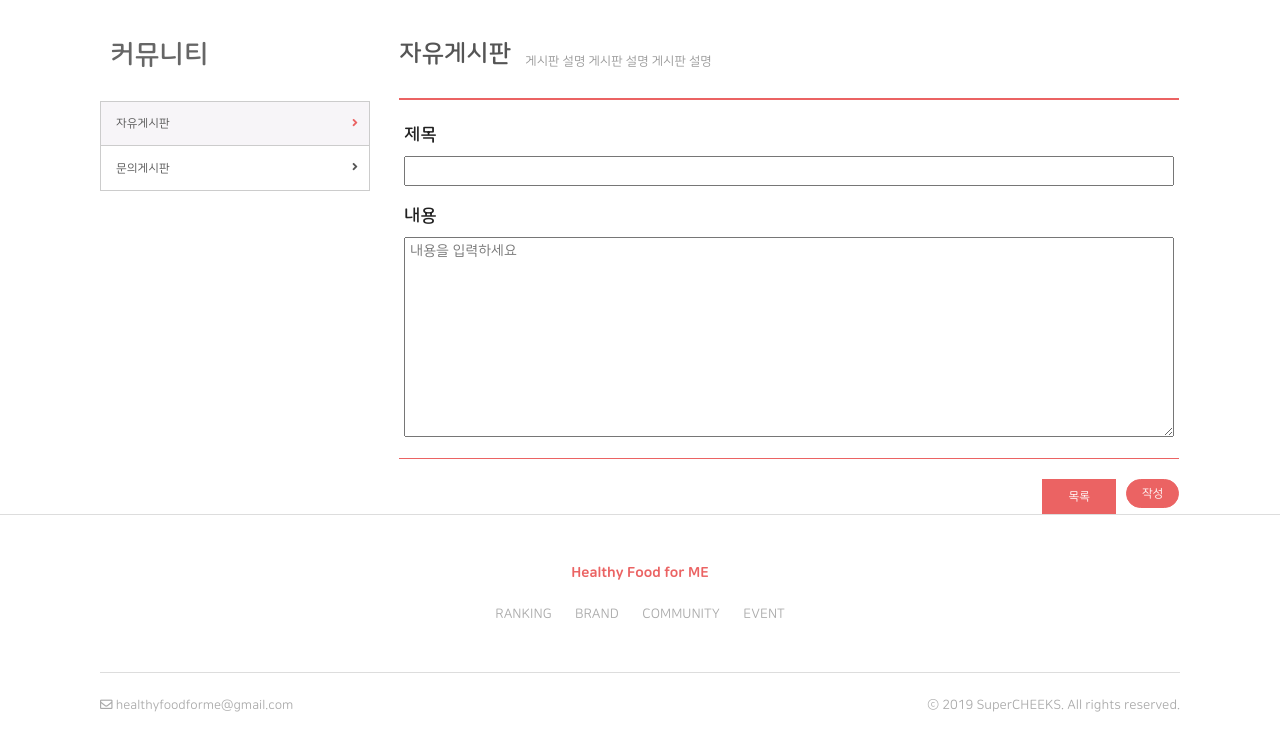
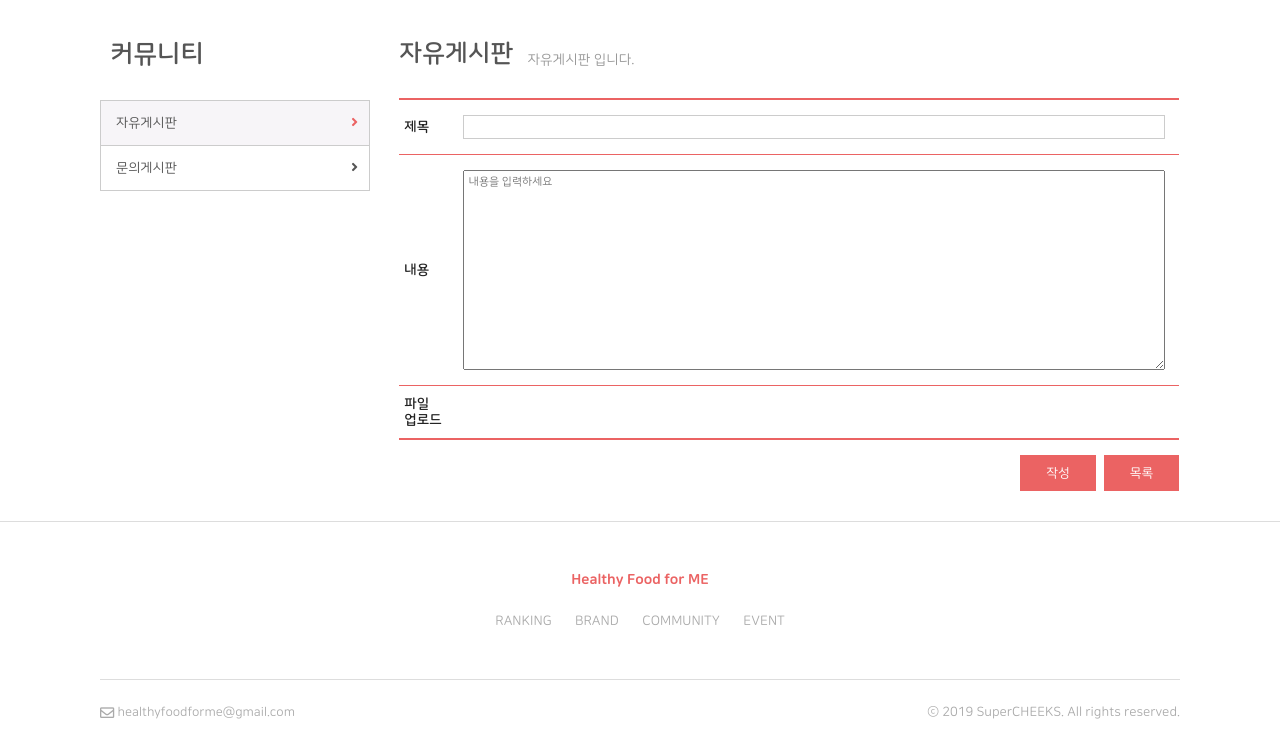
Before and after one commit to supercheeks/W-healthy-food-for-me, a PHP site: page /page/board/write.php?page=1 in a window 1280 px wide. Shown: the part 372-1102 px from the top of the page. Run offline with PHP 8.4, Linux system fonts and the light colour scheme.

Commit message:
board update

```diff
--- a/css/sub.css
+++ b/css/sub.css
@@ -137,8 +137,7 @@
                         #sub.rankingView > .contents .w100 > .summary > div.right > .info > li > ul.list > li > p { margin-top: 8px; font-size: 1em; line-height: 13px; color: #777;}
                         #sub.rankingView > .contents .w100 > .summary > div.right > .info > li > ul.list > li.active > p { color: #333;}
 
-<<<<<<< HEAD
-<<<<<<< HEAD
+
     #sub.rankingView > .contents .w100 > .review { padding-top: 60px; }
         #sub.rankingView > .contents .w100 > .review > .text > h1 { font-size: 2em; font-family: SquareB; vertical-align: middle; padding-left: 10px; }
         #sub.rankingView > .contents .w100 > .review > .text > i { color: #ffdc37; font-size: 1.5em; padding-left: 15px; padding-right: 10px; vertical-align: middle; }
@@ -191,8 +190,6 @@
                     #sub.rankingView > .contents .w100 > .review > .contents > .list > .contents > ul > li > .chosen > div > ul > li > ul > li:nth-child(2) { background: #eb6363; color: white; border: none; }
 
 
-=======
->>>>>>> 30e3fc329158fd001bfc08a7266a1740b23d89e5
 .review { margin-top: 50px; }
 .review h4 { font-size: 1.8em; font-family: "SquareB";}
     .review > div {}
@@ -271,33 +268,33 @@
 
 /* page/board/index.php */
 #sub.community > .contents .w100 > .list { width: 25%; margin-right: -4px; }
-#sub.community > .contents .w100 > .list > h3 { font-family: SquareB; font-size: 2.1em; text-align: left; color: #666; padding-bottom: 30px; padding-left: 10px; }
+#sub.community > .contents .w100 > .list > h5 { font-family: SquareB; font-size: 2em; text-align: left; color: #555; padding-bottom: 30px; padding-left: 10px; }
 #sub.community > .contents .w100 > .list > ul > li { border: 1px solid #ccc; padding: 15px; background: #fff; cursor: pointer; }
 #sub.community > .contents .w100 > .list > ul > li:first-child { border-bottom: none; }
-#sub.community > .contents .w100 > .list > ul > li > div, i { vertical-align: middle; color: #555; }
+#sub.community > .contents .w100 > .list > ul > li > div, i { vertical-align: middle; color: #555; font-size: 1.1em; }
 #sub.community > .contents .w100 > .list > ul > li > i { float: right; }
 #sub.community > .contents .w100 > .list > ul > li.active { background: #f7f5f8; }
 #sub.community > .contents .w100 > .list > ul > li.active i { color: #eb6363; }
 
 
-#sub.community > .contents .w100 > .board { width: 75%; margin-right: -4px; padding-left: 30px; }
-#sub.community > .contents .w100 > .board > h5 { font-size: 1.9em; font-family: SquareB; color: #555; padding-right: 15px; vertical-align: bottom; }
-#sub.community > .contents .w100 > .board > div { color: #999; vertical-align: bottom; }
+#sub.community > .contents .w100 > div:nth-child(2) { width: 75%; margin-right: -4px; padding-left: 30px; padding-bottom: 30px; }
+#sub.community > .contents .w100 > div:nth-child(2) > div.title > h5 { font-size: 2em; font-family: SquareB; color: #555; padding-right: 15px; vertical-align: bottom; }
+#sub.community > .contents .w100 > div:nth-child(2) > div.title > div { color: #999; vertical-align: bottom; font-size: 1.1em; }
+
 #sub.community > .contents .w100 > .board > table { margin-top: 33px; border-collapse: collapse; width: 100%; margin-bottom: 15px; }
 #sub.community > .contents .w100 > .board > table th { border-top: 2px solid #eb6363; border-bottom: 1px solid #ccc; text-align: center; line-height: 50px; width: 5%; font-size: 1.1em; }
 #sub.community > .contents .w100 > .board > table th:nth-child(2) { width: 30%; }
 #sub.community > .contents .w100 > .board > table td { border-bottom: 1px solid #ccc; width: 100px; text-align: center; line-height: 35px; }
 #sub.community > .contents .w100 > .board > table td:nth-child(2) { text-align: left; }
-#sub.community > .contents .w100 > .board > div { text-align: center; padding-top: 10px; }
+#sub.community > .contents .w100 > .board > div.paging { text-align: center; padding-top: 10px; }
 #sub.community > .contents .w100 > .board > div > a { border: 1px solid #eb6363; width: 25px; height: 25px; margin: 0px 3px; text-align: center; line-height: 25px; }
 #sub.community > .contents .w100 > .board > div > a:nth-child(3) { background: #eb6363; color: white; }
 #sub.community > .contents .w100 > .board > a { float: right; background: #eb6363; border: 1px solid #eb6363; color: white; width: auto; padding: 10px 20px; }
 
 /* page/board/view.php */
 #sub.community > .contents .w100 > .view > .title { padding-bottom: 30px; }
-#sub.community > .contents .w100 > .view > .title > h5 { font-size: 1.9em; font-family: SquareB; color: #555; padding-right: 15px; vertical-align: bottom; }
-#sub.community > .contents .w100 > .view > .title > div { color: #999; font-size: 0.9em; vertical-align: bottom; }
-#sub.community > .contents .w100 > .view { width: 75%; margin-right: -4px; padding-left: 30px; }
+#sub.community > .contents .w100 > .view > .title > h5 { font-size: 2em; font-family: SquareB; color: #555; padding-right: 15px; vertical-align: bottom; }
+#sub.community > .contents .w100 > .view > .title > div { color: #999; font-size: 1.2em; vertical-align: bottom; }
 #sub.community > .contents .w100 > .view > div:nth-child(2) > div { width: 100%; border-bottom: 1px solid #F7F5F8; }
 #sub.community > .contents .w100 > .view > div:nth-child(2) > div > div { padding: 13px 5px; }
 #sub.community > .contents .w100 > .view > div:nth-child(2) > div > div:first-child { background: #F7F5F8; min-width: 100px; font-family: SquareB; }
@@ -314,10 +311,11 @@
 #sub.community > .contents .w100 > .view > div.comments > ul { padding-top: 20px; }
 #sub.community > .contents .w100 > .view > div.comments > ul > li { padding: 15px 0px; border-bottom: 1px solid #ccc}
 #sub.community > .contents .w100 > .view > div.comments > ul > li:last-child { border: none; }
-#sub.community > .contents .w100 > .view > div.comments > ul > li > div.writeSubreply { padding-top: 10px; padding-left: 65px; padding-right: 10px; }
-#sub.community > .contents .w100 > .view > div.comments > ul > li > div.writeSubreply > form > textarea { min-height: 50px; padding: 7px; border-radius: 10px; }
-#sub.community > .contents .w100 > .view > div.comments > ul > li > div.writeSubreply > form > button { float: right; width: 50px; padding: 5px 0px; border: 1px solid #eb6363; border-radius: 10px; color: white; background: #eb6363; margin-top: 5px; cursor: pointer; }
-#sub.community > .contents .w100 > .view > div.comments > ul > li > div.subcomment { border-left: 1px solid #ccc; padding-left: 40px; }
+#sub.community > .contents .w100 > .view > div.comments > ul > li > div:nth-child(2) { padding-top: 10px; padding-left: 65px; padding-right: 10px; }
+#sub.community > .contents .w100 > .view > div.comments > ul > li > div:nth-child(2) > form > textarea { min-height: 50px; padding: 7px; border-radius: 10px; }
+#sub.community > .contents .w100 > .view > div.comments > ul > li > div:nth-child(2) > form > div { text-align: right; padding-bottom: 10px; }
+#sub.community > .contents .w100 > .view > div.comments > ul > li > div:nth-child(2) > form > div > button { width: 50px; padding: 5px 0px; border: 1px solid #eb6363; border-radius: 10px; color: white; background: #eb6363; margin-top: 5px; cursor: pointer; }
+#sub.community > .contents .w100 > .view > div.comments > ul > li > div.subcomment { padding-left: 65px; }
 #sub.community > .contents .w100 > .view > div.comments > ul > li > div > div:first-child { width: 7%; }
 #sub.community > .contents .w100 > .view > div.comments > ul > li > div > div:first-child > div.image { border: 1px solid #aaa; background: #ccc; border-radius: 40px; width: 45px; height: 45px; }
 #sub.community > .contents .w100 > .view > div.comments > ul > li > div > div.contents { padding: 0px 10px; width: 93%; }
@@ -330,17 +328,16 @@
 #sub.community > .contents .w100 > .view > div.comments > ul > li > div > div.contents > div:last-child > a:hover { text-decoration-line: underline; transition: all .3s; }
 
 /* page/board/write.php */
-#sub.community > .contents .w100 > .board > .write { margin-top: 30px; padding-top: 20px; border-top: 2px solid #eb6363; }
-#sub.community > .contents .w100 > .board > .write > form > ul > li { font-size: 1.5em; font-family: SquareB; padding: 5px 5px; text-align: left; }
-#sub.community > .contents .w100 > .board > .write > form > ul > li > input { font-size: 0.8em; padding: 5px; order: 1px solid #ccc; margin: 10px 0px; }
-#sub.community > .contents .w100 > .board > .write > form > ul > li:last-child > textarea { font-size: 0.8em; margin: 10px 0px; padding: 5px; height: 200px; }
-#sub.community > .contents .w100 > .board > .write > form > ul > li:last-child { border-bottom: 1px solid #eb6363; margin-bottom: 20px; }
-<<<<<<< HEAD
-#sub.community > .contents .w100 > .board > .write > form > button { width: auto; background: #eb6363; border: 1px solid #eb6363; color: white; float: right; padding: 10px 25px; }
-#sub.community > .contents .w100 > .board > .write > form > a { width: auto; height: auto; background: #eb6363; border: 1px solid #eb6363; color: white; float: right; padding: 10px 25px; margin-right: 10px; }
-
-#sub.community > .contents .w100 > .board > .write > form > button { width: auto; background: #eb6363; border: 1px solid #eb6363; color: white; cursor: pointer; float: right; padding: 7px 15px; border-radius: 20px; }
-#sub.community > .contents .w100 > .board > .write > a { width: auto; background: #eb6363; border: 1px solid #eb6363; color: white; cursor: pointer; float: right; padding: 7px 15px; border-radius: 20px; margin-right: 10px; }
+#sub.community > .contents .w100 > .board > .write { margin-top: 30px; border-top: 2px solid #eb6363; }
+#sub.community > .contents .w100 > .board > .write > form > ul > li { padding: 5px 0px; }
+#sub.community > .contents .w100 > .board > .write > form > ul > li { border-bottom: 1px solid #eb6363; }
+#sub.community > .contents .w100 > .board > .write > form > ul > li > div { width: 7%; height: 100%; font-size: 1.2em; font-family: SquareB; padding: 5px; vertical-align: middle; }
+#sub.community > .contents .w100 > .board > .write > form > ul > li.title > input { width: 90%; padding: 5px; border: 1px solid #ccc; margin: 10px; vertical-align: middle; }
+#sub.community > .contents .w100 > .board > .write > form > ul > li.contents > textarea { margin: 10px; padding: 5px; min-height: 200px; width: 90%; vertical-align: middle;}
+#sub.community > .contents .w100 > .board > .write > form > ul > li:last-child { border-bottom: 2px solid #eb6363; margin-bottom: 15px; }
+#sub.community > .contents .w100 > .board > .write > form > div { text-align: right; }
+#sub.community > .contents .w100 > .board > .write > form > div > button { margin-left: 5px; font-size: 1.1em; width: auto; background: #eb6363; border: 1px solid #eb6363; color: white; padding: 10px 25px; }
+#sub.community > .contents .w100 > .board > .write > form > div > a { margin-left: 5px; font-size: 1.1em; width: auto; background: #eb6363; border: 1px solid #eb6363; color: white; padding: 10px 25px; }
 
 .button { width: auto; min-width:120px; text-align: center; padding: 12px 30px; border-radius: 100px; border: 1px solid #ddd; display: inline-block;}
 .button-red { color: #eb6363 !important; border-color: #eb6363;}
--- a/page/board/write.php
+++ b/page/board/write.php
@@ -1,6 +1,8 @@
 <?php
 include $_SERVER["DOCUMENT_ROOT"]."/include/db.php";
 include $_SERVER["DOCUMENT_ROOT"]."/include/subHeader.php";
+
+$page = $_GET['page'];
 ?>
 <section id="sub" class="community">
     <div class="title" style="background:url('https://images.pexels.com/photos/7096/people-woman-coffee-meeting.jpg?cs=srgb&dl=advice-advise-advisor-7096.jpg&fm=jpg'); background-size:cover; background-position:center;">
@@ -12,7 +14,7 @@ include $_SERVER["DOCUMENT_ROOT"]."/include/subHeader.php";
     <div class="contents">
         <div class="w100">
             <div class="list inlineBlock">
-                <h3>커뮤니티</h3>
+                <h5>커뮤니티</h5>
                 <ul>
                     <li class="active">
                         <div class="inlineBlock">자유게시판</div>
@@ -25,17 +27,58 @@ include $_SERVER["DOCUMENT_ROOT"]."/include/subHeader.php";
                 </ul>
             </div>
             <div class="board inlineBlock">
-                <h5 class="inlineBlock">자유게시판</h5>
-                <div class="inlineBlock">게시판 설명 게시판 설명 게시판 설명</div>
+                <div class="title">
+                    <h5 class="inlineBlock">자유게시판</h5>
+                    <div class="inlineBlock">자유게시판 입니다.</div>
+                </div>
                 <div class="write">
+                   <?php
+                    if(isset($_GET['idx'])){
+                        $sql = "select * from board where idx=?";
+                        $result = $pdo->prepare($sql);
+                        $result -> execute(array($_GET['idx']));
+                        $post = $result->fetch();
+                    ?>
+                    <form action="/page/board/save.php?idx=<?php echo $_GET['idx']; ?>" method="post">
+                        <ul>
+                            <li>
+                                <div>제목</div>
+                                <input name="title" type="text" placeholder="제목을 입력하세요" autocomplete="off" required value="<?php echo $post['title']; ?>" >
+                            </li>
+                            <li>
+                                <div>내용</div>
+                                <textarea name="contents" placeholder="내용을 입력하세요" required><?php echo $post['contents']; ?></textarea>
+                            </li>
+                        </ul>
+                        <button type="submit">작성</button>
+                        <a href="/page/board/index.php?page=<?php echo $page; ?>">목록</a>
+                    </form>
+                    <?php
+                    }
+                    else {
+                    ?>
                     <form action="/page/board/save.php" method="post">
                         <ul>
-                            <li>제목 <input name="title" type="text" placeholder="제목을 입력하세요" autocomplete="off" required></li>
-                            <li>내용 <textarea name="contents" placeholder="내용을 입력하세요" required></textarea></li>
+                            <li class="title">
+                                <div class="inlineBlock">제목</div>
+                                <input class="inlineBlock" name="title" type="text" placeholder="제목을 입력하세요" autocomplete="off" required >
+                            </li>
+                            <li class="contents">
+                                <div class="inlineBlock">내용</div>
+                                <textarea class="inlineBlock" name="contents" placeholder="내용을 입력하세요" required></textarea>
+                            </li>
+                            <li class="file">
+                                <div class="inlineBlock">파일<br>업로드</div>
+                            </li>
                         </ul>
-                        <button type="submit">작성</button>
-                        <a href="/page/board/index.php">목록</a>
+                        <div>
+                            <button type="submit">작성</button>
+                            <a href="/page/board/index.php?page=<?php echo $page; ?>">목록</a>
+                        </div>
                     </form>
+                    <?php
+                    }
+                    ?>
                 </div>
             </div>
         </div>
```
Also changed, not shown: page/board/index.php (+10 -8 lines), page/board/save.php (+13 -3 lines), page/board/saveSubreply.php (+17 -0 lines), page/board/view.php (+32 -27 lines).
